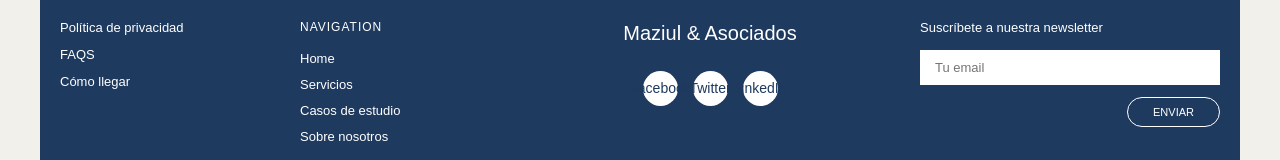
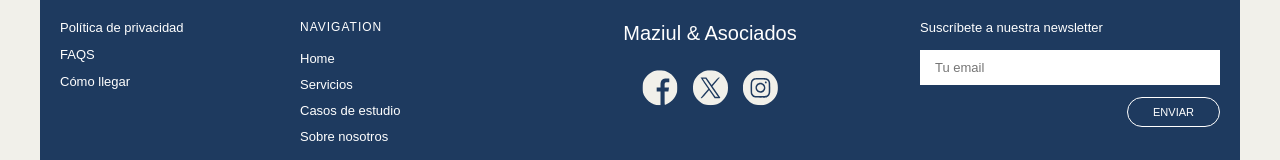
Before and after one commit to DavidRuiz706856/PRUEBAS, a plain HTML site: page Tarea 2.3/index.html in a window 1280 px wide. Shown: the part 3952-4112 px from the top of the page. Drawn offline with Linux system fonts and the light colour scheme.

Commit message:
imagenes bien puestas

```diff
--- a/Tarea 2.3/estilos.scss
+++ b/Tarea 2.3/estilos.scss
@@ -499,7 +499,7 @@ body {
       a {
         width: 35px;
         height: 35px;
-        background-color: $color-blanco;
+        background-color: $color-azul-oscuro;
         border-radius: 50%;
         display: flex;
         align-items: center;
--- a/Tarea 2.3/index.html
+++ b/Tarea 2.3/index.html
@@ -181,9 +181,9 @@
     <div class="footer-logo">
       <h1>Maziul & Asociados</h1>
       <div class="social-media">
-        <a href="#">Facebook</a>
-        <a href="#">Twitter</a>
-        <a href="#">LinkedIn</a>
+        <a href="#"><img src="./assets/img/facebook.svg" alt=""></a>
+        <a href="#"><img src="./assets/img/Twitter.svg" alt=""></a>
+        <a href="#"><img src="./assets/img/instagram.svg" alt=""></a>
       </div>
     </div>
     <div class="newsletter">
```
Also changed, not shown: Tarea 2.3/estilos.css, 1 other file.
